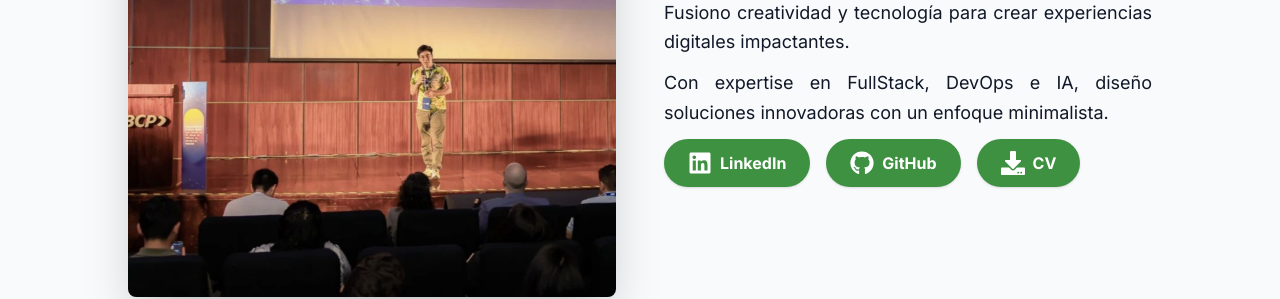
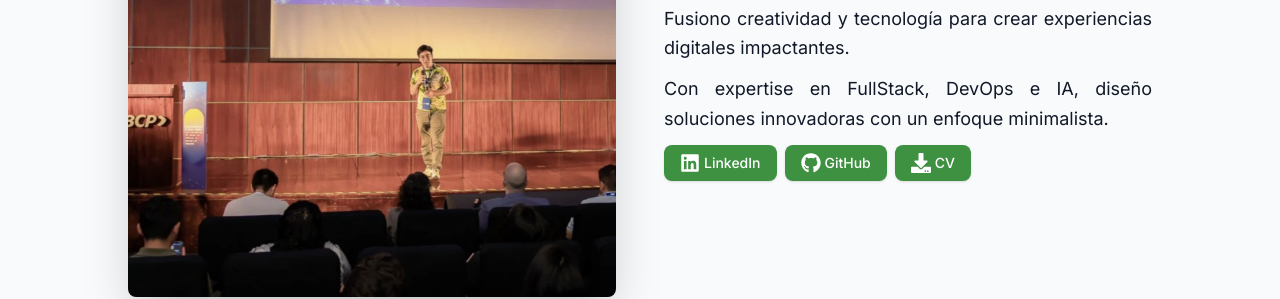
Before and after one commit to xMathyu/mathyu-portfolio-v2, a Next.js app: page / in a window 1280 px wide. Shown: the part 1120-1419 px from the top of the page. Built offline with nearby package versions, Linux system fonts and the light colour scheme.

Commit message:
fix: enhance aboutSections buttons

```diff
--- a/src/app/components/sections/AboutSection.tsx
+++ b/src/app/components/sections/AboutSection.tsx
@@ -114,36 +114,36 @@ export default function AboutSection() {
           {/* Botones sociales y de CV */}
           <motion.div
             variants={childVariants}
-            className="mt-6 flex flex-wrap gap-4 justify-start"
+            className="mt-6 flex flex-wrap gap-2 justify-start"
           >
             <a
               href="https://www.linkedin.com/in/mathyu-cardozo-7325a51b5/"
               target="_blank"
               rel="noopener noreferrer"
-              className="inline-flex items-center px-6 py-3 bg-brand-500 dark:bg-brand-700 text-white dark:text-gray-100 font-semibold rounded-full shadow hover:bg-brand-600 dark:hover:bg-brand-600 transition-colors"
+              className="inline-flex items-center px-4 py-2 bg-brand-500 dark:bg-brand-700 text-white dark:text-gray-100 font-medium rounded-lg shadow hover:bg-brand-600 dark:hover:bg-brand-600 transition-colors text-sm"
               aria-label="LinkedIn"
             >
-              <FaLinkedin className="mr-2 w-6 h-6" />
+              <FaLinkedin className="mr-1 w-5 h-5" />
               LinkedIn
             </a>
             <a
               href="https://github.com/xMathyu"
               target="_blank"
               rel="noopener noreferrer"
-              className="inline-flex items-center px-6 py-3 bg-brand-500 dark:bg-brand-700 text-white dark:text-gray-100 font-semibold rounded-full shadow hover:bg-brand-600 dark:hover:bg-brand-600 transition-colors"
+              className="inline-flex items-center px-4 py-2 bg-brand-500 dark:bg-brand-700 text-white dark:text-gray-100 font-medium rounded-lg shadow hover:bg-brand-600 dark:hover:bg-brand-600 transition-colors text-sm"
               aria-label="GitHub"
             >
-              <FaGithub className="mr-2 w-6 h-6" />
+              <FaGithub className="mr-1 w-5 h-5" />
               GitHub
             </a>
             <a
               href="/mathyu-cv-es.pdf"
               target="_blank"
               rel="noopener noreferrer"
-              className="inline-flex items-center px-6 py-3 bg-brand-500 dark:bg-brand-700 text-white dark:text-gray-100 font-semibold rounded-full shadow hover:bg-brand-600 dark:hover:bg-brand-600 transition-colors"
+              className="inline-flex items-center px-4 py-2 bg-brand-500 dark:bg-brand-700 text-white dark:text-gray-100 font-medium rounded-lg shadow hover:bg-brand-600 dark:hover:bg-brand-600 transition-colors text-sm"
               aria-label="Descargar CV"
             >
-              <FaDownload className="mr-2 w-6 h-6" />
+              <FaDownload className="mr-1 w-5 h-5" />
               CV
             </a>
           </motion.div>
```
